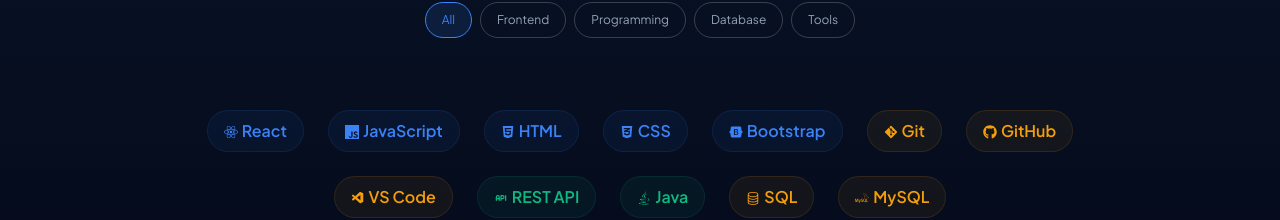
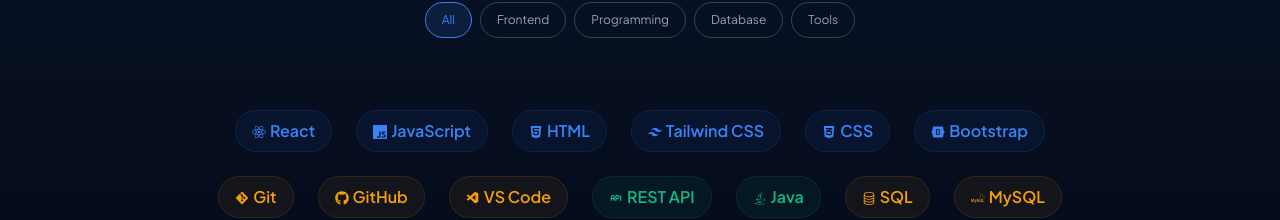
Before and after one commit to devanraj1905/Portfolio, a React (Vite) app: page / in a window 1280 px wide. Shown: the part 1860-2080 px from the top of the page. Built offline with nearby package versions, Linux system fonts and the light colour scheme; a web font is replaced by a local one.

Commit message:
added new skil

```diff
--- a/src/component/Skill.jsx
+++ b/src/component/Skill.jsx
@@ -1,7 +1,7 @@
 import React, { useState } from 'react'
 import { BsDatabase } from 'react-icons/bs';
 import { FaReact, FaHtml5, FaCss3Alt, FaGitAlt, FaGithub ,FaBootstrap, FaJava } from "react-icons/fa";
-import { SiJaeger, SiJavascript, SiMysql, SiSqlite } from "react-icons/si";
+import { SiJaeger, SiJavascript, SiMysql, SiSqlite, SiTailwindcss } from "react-icons/si";
 import { TbApi } from 'react-icons/tb';
 import { VscVscode } from "react-icons/vsc";
 
@@ -33,6 +33,7 @@ export function Skill() {
   { name: 'React',      icon:<FaReact/>, cat: 'Frontend', color: '#3b82f6' },
   { name: 'JavaScript', icon: <SiJavascript/> , cat: 'Frontend', color: '#3b82f6' },
   { name: 'HTML',       icon: <FaHtml5/> , cat: 'Frontend', color: '#3b82f6' },
+  { name: 'Tailwind CSS',       icon: <SiTailwindcss/> , cat: 'Frontend', color: '#3b82f6' },
   { name: 'CSS',        icon:<FaCss3Alt/>  , cat: 'Frontend', color: '#3b82f6' },
   { name: 'Bootstrap',  icon:<FaBootstrap /> , cat: 'Frontend', color: '#3b82f6' },
   { name: 'Git',        icon:   <FaGitAlt/>  , cat: 'Tools',   color: '#f59e0b' },
```
